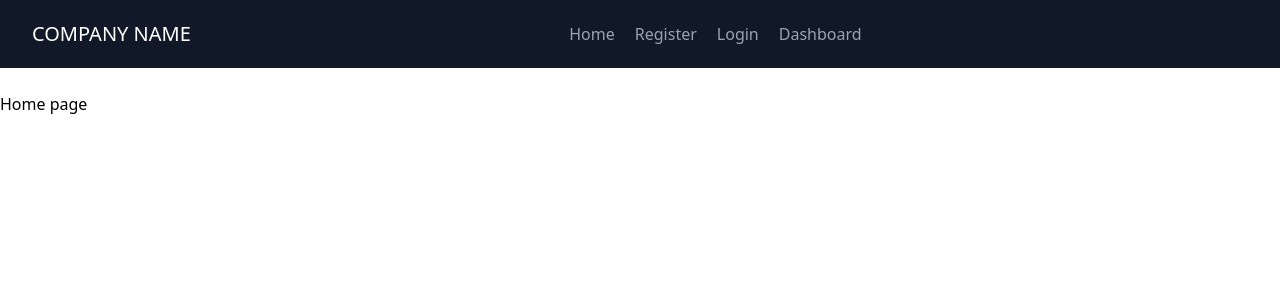
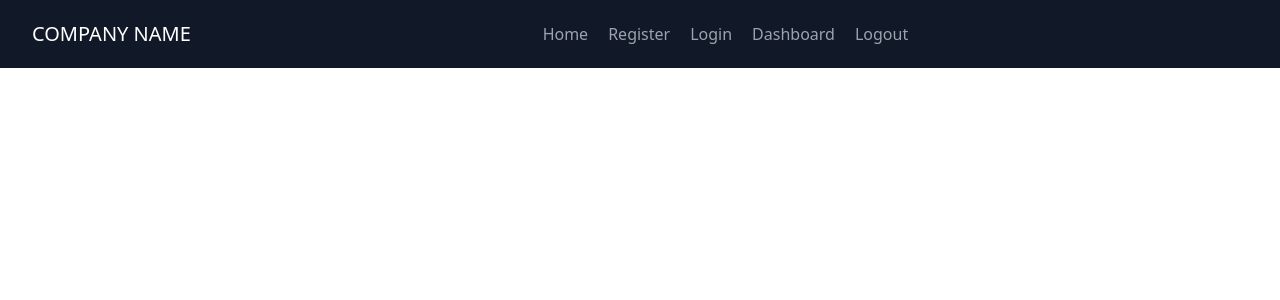
Before and after one commit to shashikanuwan/react-authentication-with-laravel-breeze-api, a React (Vite) app in the folder frontend/: page / in a window 1280 px wide. Shown: the top 300 px of the page. Built offline with nearby package versions, Linux system fonts and the light colour scheme; no server answers.

Commit message:
Laravel React Authentication

```diff
--- a/frontend/src/components/Nav.jsx
+++ b/frontend/src/components/Nav.jsx
@@ -5,8 +5,12 @@ import Register from "../pages/Register";
 import Dashboard from "../pages/Dashboard";
 import ForgotPassword from "../pages/ForgotPassword";
 import ResetPassword from "../pages/ResetPassword";
+import useAuthContext from "../context/AuthContext";
 
 function Nav() {
+
+    const { user, logout } = useAuthContext();
+
     return (
         <div>
             <div class="text-gray-400 bg-gray-900 body-font">
@@ -18,9 +22,15 @@ function Nav() {
 
                     <nav class="md:ml-auto md:mr-auto flex flex-wrap items-center text-base justify-center">
                         <Link to="/" active-class="active" class="nav-Link mr-5 hover:text-white">Home</Link>
+
                         <Link to="register" class="nav-Link mr-5 hover:text-white">Register</Link>
                         <Link to="login" class="nav-Link mr-5 hover:text-white">Login</Link>
+
                         <Link to="dashboard" class="nav-Link mr-5 hover:text-white">Dashboard</Link>
+
+                        <button onClick={logout}>
+                            Logout
+                        </button>
                     </nav>
                 </div>
             </div >
--- /dev/null
+++ b/frontend/src/context/AuthContext.jsx
@@ -0,0 +1,58 @@
+import { createContext, useContext, useState } from "react";
+import axios from "../api/axios";
+import { useNavigate } from "react-router-dom";
+
+const AuthContext = createContext({});
+
+export const AuthProvider = ({ children }) => {
+    const [user, setUser] = useState(null);
+    const [errors, setErrors] = useState("");
+    const navigate = useNavigate();
+
+    const csrf = () => axios.get('http://localhost:8000/sanctum/csrf-cookie');
+
+    const getUser = async () => {
+        const { data } = await axios.get('http://localhost:8000/api/user');
+        setUser(data);
+    }
+
+    const login = async ({ ...data }) => {
+        await csrf();
+        try {
+            await axios.post('http://localhost:8000/login', data);
+            await getUser();
+            navigate("/");
+        } catch (e) {
+            if (e.response.status === 422) {
+                setErrors(e.response.data.errors);
+            }
+        }
+    }
+
+    const register = async ({ ...data }) => {
+        await csrf();
+        try {
+            await axios.post('http://localhost:8000/register', data);
+            await getUser();
+            navigate("/");
+        } catch (e) {
+            if (e.response.status === 422) {
+                setErrors(e.response.data.errors);
+            }
+        }
+    }
+
+    const logout = () => {
+        axios.post('http://localhost:8000/logout').then(() => {
+            setUser(null);
+        })
+    }
+
+    return <AuthContext.Provider value={{ user, errors, getUser, login, register, logout }}>
+        {children}
+    </AuthContext.Provider>
+}
+
+export default function useAuthContext() {
+    return useContext(AuthContext);
+}
--- a/frontend/src/main.jsx
+++ b/frontend/src/main.jsx
@@ -1,13 +1,16 @@
 import React from 'react'
 import ReactDOM from 'react-dom/client'
 import { BrowserRouter } from "react-router-dom";
+import { AuthProvider } from "./context/AuthContext";
 import App from './App'
 import './index.css'
 
 ReactDOM.createRoot(document.getElementById('root')).render(
   <React.StrictMode>
     <BrowserRouter >
-      <App />
+      <AuthProvider>
+        <App />
+      </AuthProvider>
     </BrowserRouter>
   </React.StrictMode>,
 )
--- a/frontend/src/pages/Home.jsx
+++ b/frontend/src/pages/Home.jsx
@@ -1,9 +1,18 @@
-import React from "react"
+import { useEffect } from "react";
+import useAuthContext from "../context/AuthContext";
 
 const Home = () => {
+    const { user, getUser } = useAuthContext();
+
+    useEffect(() => {
+        if (!user) {
+            getUser();
+        }
+    }, []);
+
     return (
         <div>
-            Home page
+            {user?.name}
         </div>
     )
 }
--- a/frontend/src/pages/Login.jsx
+++ b/frontend/src/pages/Login.jsx
@@ -1,26 +1,16 @@
 import React, { useState } from "react";
-import { Link, useNavigate } from "react-router-dom";
-import axios from "../api/axios";
+import { Link } from "react-router-dom";
+import useAuthContext from "../context/AuthContext";
 
 const Login = () => {
     const [email, setEmail] = useState("");
     const [password, setPassword] = useState("");
-    const [errors, setErrors] = useState("");
-    const navigate = useNavigate();
+    const { login, errors } = useAuthContext();
 
     const handleLogin = async (event) => {
         event.preventDefault();
-        try {
-            await axios.post('http://localhost:8000/login', { email, password });
-            setEmail("");
-            setPassword("");
-            navigate("/");
-        } catch (e) {
-            if (e.response.status === 422) {
-                setErrors(e.response.data.errors);
-            }
-        }
-    }
+        login({ email, password });
+    };
 
     return (
         <section className="max-w-4xl mt-14 p-6 mx-auto bg-white rounded-md shadow-md dark:bg-gray-800">
--- a/frontend/src/pages/Register.jsx
+++ b/frontend/src/pages/Register.jsx
@@ -1,30 +1,18 @@
 import React, { useState } from "react";
-import { Link, useNavigate } from "react-router-dom";
-import axios from "../api/axios";
+import { Link } from "react-router-dom";
+import useAuthContext from "../context/AuthContext";
 
 const Register = () => {
     const [name, setName] = useState("");
     const [email, setEmail] = useState("");
     const [password, setPassword] = useState("");
     const [password_confirmation, setPasswordConfirmation] = useState("");
-    const [errors, setErrors] = useState("");
-    const navigate = useNavigate();
+    const { register, errors } = useAuthContext();
 
     const handleRegister = async (event) => {
         event.preventDefault();
-        try {
-            await axios.post('http://localhost:8000/register', { name, email, password, password_confirmation });
-            setName("");
-            setEmail("");
-            setPassword("");
-            setPasswordConfirmation("");
-            navigate("/dashboard");
-        } catch (e) {
-            if (e.response.status === 422) {
-                setErrors(e.response.data.errors);
-            }
-        }
-    }
+        register({ name, email, password, password_confirmation });
+    };
 
     return (
         <section class="max-w-4xl p-6 mt-14 mx-auto bg-white rounded-md shadow-md dark:bg-gray-800">
```
